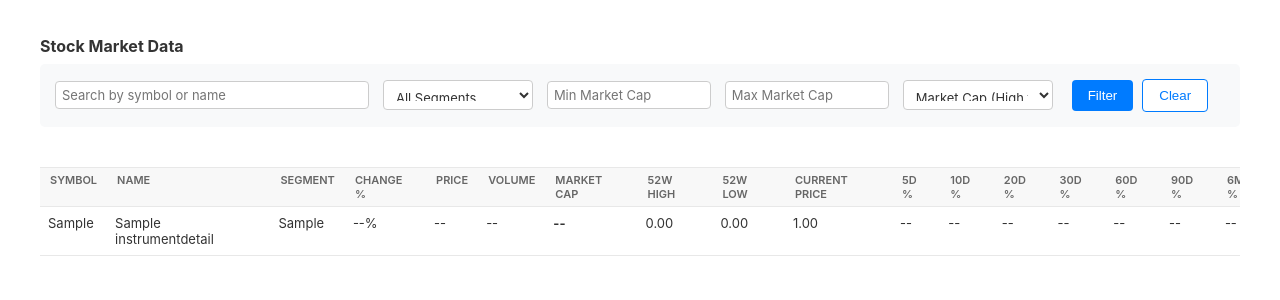
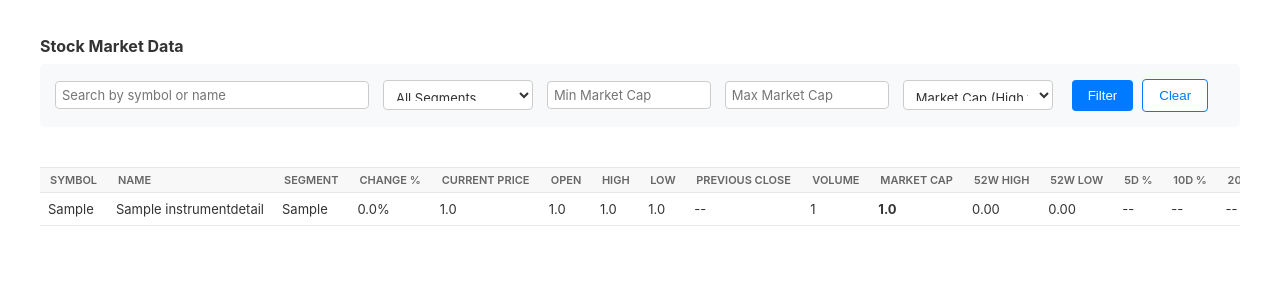
Before and after one commit to lalitpatil02/NSE, a Django app: page /app/stocks/ in a window 1280 px wide. Shown: the part 86-386 px from the top of the page. Run offline with Django 4.2, Linux system fonts and the light colour scheme; tables that the repository leaves empty hold one stand-in row (values such as "Sample post"); some libraries are stand-ins or nearby versions.

Commit message:
all field showed in coulmn with right calculation

```diff
--- a/app/templates/app/stock_market.html
+++ b/app/templates/app/stock_market.html
@@ -100,6 +100,7 @@
         </form>
     </div>
 
+    <!-- Stock Table -->
     <div class="table-responsive">
         <table class="table table-striped table-bordered stock-table">
             <thead>
@@ -108,12 +109,15 @@
                     <th>Name</th>
                     <th>Segment</th>
                     <th>Change %</th>
-                    <th>Price</th>
+                    <th>Current Price</th>
+                    <th>Open</th>
+                    <th>High</th>
+                    <th>Low</th>
+                    <th>Previous Close</th>
                     <th>Volume</th>
                     <th>Market Cap</th>
                     <th>52W High</th>
                     <th>52W Low</th>
-                    <th>Current Price</th>
                     <th>5D %</th>
                     <th>10D %</th>
                     <th>20D %</th>
@@ -126,10 +130,7 @@
                     <th>3Y %</th>
                     <th>5Y %</th>
                     <th>Hist. Rows</th>
-                    <th>Column1</th>
-                    <th>Column2</th>
-                    <th>Column3</th>
-                    <th>Actions</th>
+                    <th>Action</th>
                 </tr>
             </thead>
             <tbody>
@@ -138,13 +139,16 @@
                     <td>{{ stock.tradingsymbol }}</td>
                     <td>{{ stock.name }}</td>
                     <td>{{ stock.segment }}</td>
-                    <td id="change-{{ stock.tradingsymbol }}">--%</td>
-                    <td id="price-{{ stock.tradingsymbol }}">--</td>
-                    <td id="volume-{{ stock.tradingsymbol }}">--</td>
-                    <td id="marketcap-{{ stock.tradingsymbol }}" class="market-cap">--</td>
+                    <td>{{ stock.change_percent }}%</td>
+                    <td>{{ stock.price }}</td>
+                    <td>{{ stock.open|default:"--" }}</td>
+                    <td>{{ stock.high|default:"--" }}</td>
+                    <td>{{ stock.low|default:"--" }}</td>
+                    <td>{{ stock.previous_close|default:"--" }}</td>
+                    <td>{{ stock.volume|default:"--" }}</td>
+                    <td class="market-cap">{{ stock.marketcap|intcomma }}</td>
                     <td>{{ stock.high52|floatformat:2 }}</td>
                     <td>{{ stock.low52|floatformat:2 }}</td>
-                    <td>{{ stock.price|floatformat:2 }}</td>
                     <td>{{ stock.PRICE_CHANGE_5D|default:"--" }}</td>
                     <td>{{ stock.PRICE_CHANGE_10D|default:"--" }}</td>
                     <td>{{ stock.PRICE_CHANGE_20D|default:"--" }}</td>
@@ -157,9 +161,6 @@
                     <td>{{ stock.PRICE_CHANGE_3Y|default:"--" }}</td>
                     <td>{{ stock.PRICE_CHANGE_5Y|default:"--" }}</td>
                     <td>{{ stock.historical_row_count }}</td>
-                    <td>{{ None }}</td>
-                    <td>{{ None }}</td>
-                    <td>{{ None }}</td>
                     <td>
                         {% if stock.tradingsymbol %}
                         <a href="{% url 'stock_detail' stock.tradingsymbol %}" class="btn btn-sm btn-info">View</a>
--- a/app/views.py
+++ b/app/views.py
@@ -229,22 +229,26 @@ from datetime import timedelta
 from .models import InstrumentDetails, HistoricalOHLC
 
 
+from collections import defaultdict
+from django.db.models import Q, Max, Min, Count
+from django.shortcuts import render
+from django.core.paginator import Paginator
+from django.utils.timezone import now
+from datetime import timedelta
+
+from .models import InstrumentDetails, HistoricalOHLC
+
+
 def calculate_price_change(stock, latest_ohlc, days):
-    """
-    Calculates percentage price change from the close price N days ago to the current price.
-    """
     if not latest_ohlc:
         return None
-
     target_date = latest_ohlc.timestamp - timedelta(days=days)
     old_ohlc = HistoricalOHLC.objects.filter(
         instrument_id=stock.id,
         timestamp__lte=target_date
     ).order_by('-timestamp').first()
-
     if not old_ohlc or not old_ohlc.close:
         return None
-
     try:
         return round(((latest_ohlc.close - old_ohlc.close) / old_ohlc.close) * 100, 2)
     except ZeroDivisionError:
@@ -287,38 +291,31 @@ def stock_market_view(request):
     paginator = Paginator(stocks, 25)
     page_number = request.GET.get('page')
     current_page = paginator.get_page(page_number)
-
     current_ids = list(current_page.object_list.values_list('id', flat=True))
 
-    # 52-week high/low
+    # 52-week high and low
     one_year_ago = now() - timedelta(days=365)
     ohlc_agg = HistoricalOHLC.objects.filter(
         instrument_id__in=current_ids,
         timestamp__gte=one_year_ago
-    ).values('instrument_id') \
-     .annotate(high52=Max('high'), low52=Min('low'))
-    high_low_map = {
-        entry['instrument_id']: (
-            round(entry['high52'] or 0.0, 2),
-            round(entry['low52'] or 0.0, 2)
-        ) for entry in ohlc_agg
-    }
+    ).values('instrument_id').annotate(
+        high52=Max('high'),
+        low52=Min('low')
+    )
+    high_low_map = {entry['instrument_id']: (entry['high52'], entry['low52']) for entry in ohlc_agg}
 
-    # Historical row count
+    # Count of historical rows
     historical_counts = HistoricalOHLC.objects.filter(
         instrument_id__in=current_ids
-    ).values('instrument_id') \
-     .annotate(count=Count('id'))
+    ).values('instrument_id').annotate(count=Count('id'))
     historical_count_map = {entry['instrument_id']: entry['count'] for entry in historical_counts}
 
-    # Latest and previous OHLCs
     latest_ohlcs = HistoricalOHLC.objects.filter(
         instrument_id__in=current_ids
     ).order_by('instrument_id', '-timestamp')
 
     ohlc_latest_map = {}
     ohlc_previous_map = defaultdict(list)
-
     for ohlc in latest_ohlcs:
         if ohlc.instrument_id not in ohlc_latest_map:
             ohlc_latest_map[ohlc.instrument_id] = ohlc
@@ -333,12 +330,9 @@ def stock_market_view(request):
         current_price = latest_ohlc.close if latest_ohlc else 0.0
         previous_close = previous_ohlc.close if previous_ohlc else 0.0
 
-        if previous_close:
-            try:
-                change_percent = ((current_price - previous_close) / previous_close) * 100
-            except ZeroDivisionError:
-                change_percent = 0.0
-        else:
+        try:
+            change_percent = ((current_price - previous_close) / previous_close) * 100 if previous_close else 0.0
+        except ZeroDivisionError:
             change_percent = 0.0
 
         high52, low52 = high_low_map.get(stock.id, (0.0, 0.0))
@@ -356,8 +350,8 @@ def stock_market_view(request):
             'previous_close': previous_close,
             'volume': latest_ohlc.volume if latest_ohlc else None,
             'marketcap': round(market_cap, 2),
-            'high52': high52,
-            'low52': low52,
+            'high52': round(high52 or 0.0, 2),
+            'low52': round(low52 or 0.0, 2),
             'PRICE_CHANGE_5D': calculate_price_change(stock, latest_ohlc, 5),
             'PRICE_CHANGE_10D': calculate_price_change(stock, latest_ohlc, 10),
             'PRICE_CHANGE_20D': calculate_price_change(stock, latest_ohlc, 20),
@@ -366,9 +360,9 @@ def stock_market_view(request):
             'PRICE_CHANGE_90D': calculate_price_change(stock, latest_ohlc, 90),
             'PRICE_CHANGE_6M': calculate_price_change(stock, latest_ohlc, 182),
             'PRICE_CHANGE_1Y': calculate_price_change(stock, latest_ohlc, 365),
-            'PRICE_CHANGE_2Y': calculate_price_change(stock, latest_ohlc, 365 * 2),
-            'PRICE_CHANGE_3Y': calculate_price_change(stock, latest_ohlc, 365 * 3),
-            'PRICE_CHANGE_5Y': calculate_price_change(stock, latest_ohlc, 365 * 5),
+            'PRICE_CHANGE_2Y': calculate_price_change(stock, latest_ohlc, 730),
+            'PRICE_CHANGE_3Y': calculate_price_change(stock, latest_ohlc, 1095),
+            'PRICE_CHANGE_5Y': calculate_price_change(stock, latest_ohlc, 1825),
             'historical_row_count': historical_count_map.get(stock.id, 0),
         }
 
```
